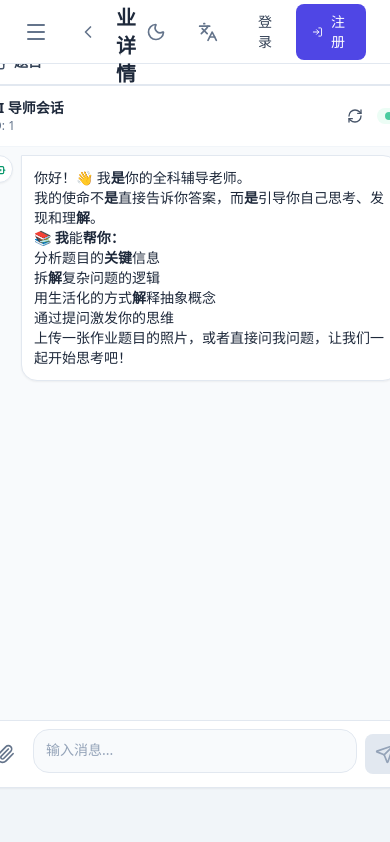
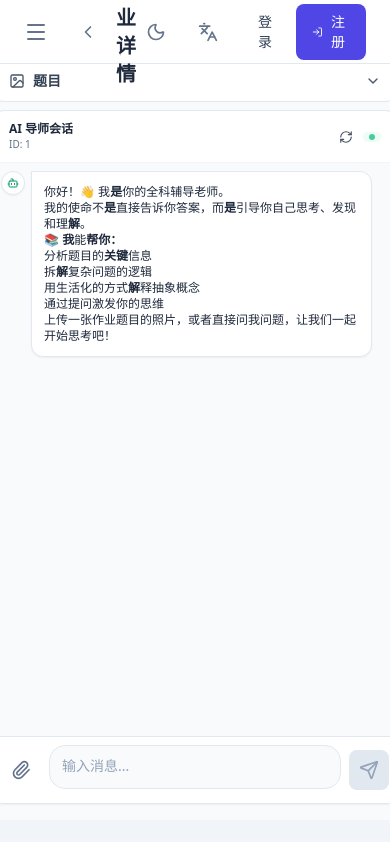
Before and after one commit to whsage/homework-ai, a React (Vite) app: page /homework/1 in a window 390 px wide. Built offline with nearby package versions, Linux system fonts and the light colour scheme; no server answers.

Commit message:
style: fix mobile layout for homework detail page

```diff
--- a/src/components/business/ChatInterface.jsx
+++ b/src/components/business/ChatInterface.jsx
@@ -319,20 +319,20 @@ const ChatInterface = ({ sessionId: initialSessionId }) => {
 
     return (
         <div className="flex flex-col h-full bg-slate-50 dark:bg-slate-900 relative transition-colors duration-200">
-            <div className="flex-1 overflow-y-auto p-2 sm:p-4 space-y-4 sm:space-y-6 pb-32 sm:pb-24 scroll-smooth">
+            <div className="flex-1 overflow-y-auto p-2 sm:p-4 space-y-2.5 sm:space-y-6 pb-24 sm:pb-24 scroll-smooth">
                 {messages.map((msg) => (
-                    <div key={msg.id} className={clsx("flex gap-2 sm:gap-3", msg.type === 'user' ? "flex-row-reverse" : "flex-row")}>
+                    <div key={msg.id} className={clsx("flex gap-1.5 sm:gap-3", msg.type === 'user' ? "flex-row-reverse" : "flex-row")}>
                         <div className={clsx(
-                            "w-7 h-7 sm:w-8 sm:h-8 rounded-full flex items-center justify-center shrink-0 shadow-sm border",
+                            "w-6 h-6 sm:w-8 sm:h-8 rounded-full flex items-center justify-center shrink-0 shadow-sm border",
                             msg.type === 'user'
                                 ? "bg-indigo-600 text-white border-indigo-700"
                                 : "bg-white dark:bg-slate-800 text-emerald-600 dark:text-emerald-400 border-slate-200 dark:border-slate-700"
                         )}>
-                            {msg.type === 'user' ? <User size={14} className="sm:w-4 sm:h-4" /> : <Bot size={14} className="sm:w-4 sm:h-4" />}
+                            {msg.type === 'user' ? <User size={12} className="sm:w-4 sm:h-4" /> : <Bot size={12} className="sm:w-4 sm:h-4" />}
                         </div>
 
                         <div className={clsx(
-                            "max-w-[90%] sm:max-w-[85%] rounded-2xl shadow-sm relative group transition-all text-sm sm:text-base",
+                            "max-w-[88%] sm:max-w-[85%] rounded-xl sm:rounded-2xl shadow-sm relative group transition-all text-xs sm:text-base",
                             msg.type === 'user'
                                 ? "bg-indigo-600 text-white rounded-tr-none"
                                 : "bg-white dark:bg-slate-800 text-slate-800 dark:text-slate-200 rounded-tl-none border border-slate-200 dark:border-slate-700"
--- a/src/pages/HomeworkDetailPage.jsx
+++ b/src/pages/HomeworkDetailPage.jsx
@@ -17,28 +17,28 @@ const HomeworkDetailPage = () => {
     };
 
     return (
-        <div className="h-[calc(100vh-6rem)] -m-6 md:p-6 flex flex-col md:flex-row gap-0 md:gap-6 bg-slate-50 dark:bg-slate-900 box-border transition-colors duration-200">
+        <div className="h-[calc(100vh-4rem)] -m-6 p-4 pt-5 md:p-6 flex flex-col md:flex-row gap-2 md:gap-6 bg-slate-50 dark:bg-slate-900 box-border transition-colors duration-200">
             {/* 移动端折叠按钮 - 固定在顶部 */}
-            <div className="md:hidden bg-white dark:bg-slate-800 border-b border-slate-200 dark:border-slate-700 flex-shrink-0">
+            <div className="md:hidden bg-white dark:bg-slate-800 border border-slate-200 dark:border-slate-700 rounded-xl flex-shrink-0">
                 <button
                     onClick={() => setIsDocumentCollapsed(!isDocumentCollapsed)}
-                    className="w-full p-3 flex items-center justify-between hover:bg-slate-50 dark:hover:bg-slate-700 transition-colors"
+                    className="w-full px-4 py-2.5 flex items-center justify-between hover:bg-slate-50 dark:hover:bg-slate-700 transition-colors rounded-xl"
                 >
                     <div className="flex items-center gap-2">
-                        <ImageIcon size={18} className="text-slate-600 dark:text-slate-400" />
+                        <ImageIcon size={16} className="text-slate-600 dark:text-slate-400" />
                         <span className="font-semibold text-slate-700 dark:text-slate-200 text-sm">{t('detail.question')}</span>
                     </div>
                     {isDocumentCollapsed ? (
-                        <ChevronDown size={18} className="text-slate-600 dark:text-slate-400" />
+                        <ChevronDown size={16} className="text-slate-600 dark:text-slate-400" />
                     ) : (
-                        <ChevronUp size={18} className="text-slate-600 dark:text-slate-400" />
+                        <ChevronUp size={16} className="text-slate-600 dark:text-slate-400" />
                     )}
                 </button>
             </div>
 
             {/* Left Panel: Document Viewer - 移动端可折叠 */}
             <div className={`
-                min-h-0 shadow-sm md:rounded-2xl overflow-hidden transition-all duration-300
+                min-h-0 shadow-sm rounded-xl md:rounded-2xl overflow-hidden transition-all duration-300
                 md:flex-1 md:w-1/2 md:h-full
                 ${isDocumentCollapsed ? 'hidden md:block' : 'flex-1'}
             `}>
@@ -48,24 +48,24 @@ const HomeworkDetailPage = () => {
             {/* Right Panel: AI Chat */}
             <div className="
                 flex-1 md:flex-1 md:w-1/2 md:h-full
-                min-h-0 bg-white dark:bg-slate-800 rounded-2xl shadow-sm border border-slate-200 dark:border-slate-700 overflow-hidden flex flex-col
+                min-h-0 bg-white dark:bg-slate-800 rounded-xl md:rounded-2xl shadow-sm border border-slate-200 dark:border-slate-700 overflow-hidden flex flex-col
             ">
-                <div className="p-3 md:p-4 border-b border-slate-100 dark:border-slate-700 flex items-center justify-between">
+                <div className="px-4 py-2.5 md:p-4 border-b border-slate-100 dark:border-slate-700 flex items-center justify-between">
                     <div className="min-w-0 flex-1">
-                        <h2 className="font-bold text-slate-800 dark:text-white text-sm md:text-base">{t('detail.chatTitle')}</h2>
-                        <p className="text-xs text-slate-500 dark:text-slate-400 truncate">ID: {id || '102'}</p>
+                        <h2 className="font-bold text-slate-800 dark:text-white text-xs md:text-base">{t('detail.chatTitle')}</h2>
+                        <p className="text-[10px] md:text-xs text-slate-500 dark:text-slate-400 truncate">ID: {id || '102'}</p>
                     </div>
-                    <div className="flex items-center gap-2">
+                    <div className="flex items-center gap-1.5 md:gap-2">
                         {/* 手动刷新按钮 */}
                         <button
                             onClick={handleRefresh}
-                            className="p-1.5 hover:bg-slate-100 dark:hover:bg-slate-700 rounded-lg text-slate-600 dark:text-slate-400 transition-colors"
+                            className="p-1 md:p-1.5 hover:bg-slate-100 dark:hover:bg-slate-700 rounded-lg text-slate-600 dark:text-slate-400 transition-colors"
                             title={t('detail.refreshChat')}
                         >
-                            <RefreshCw size={16} />
+                            <RefreshCw size={14} className="md:w-4 md:h-4" />
                         </button>
-                        <div className="flex items-center gap-1.5 text-xs font-medium text-emerald-600 dark:text-emerald-400 bg-emerald-50 dark:bg-emerald-900/30 px-2 py-1 rounded-full flex-shrink-0">
-                            <span className="w-2 h-2 rounded-full bg-emerald-500 animate-pulse"></span>
+                        <div className="flex items-center gap-1 text-[10px] md:text-xs font-medium text-emerald-600 dark:text-emerald-400 bg-emerald-50 dark:bg-emerald-900/30 px-1.5 py-0.5 md:px-2 md:py-1 rounded-full flex-shrink-0">
+                            <span className="w-1.5 h-1.5 md:w-2 md:h-2 rounded-full bg-emerald-500 animate-pulse"></span>
                             <span className="hidden sm:inline">{t('detail.online')}</span>
                         </div>
                     </div>
```
